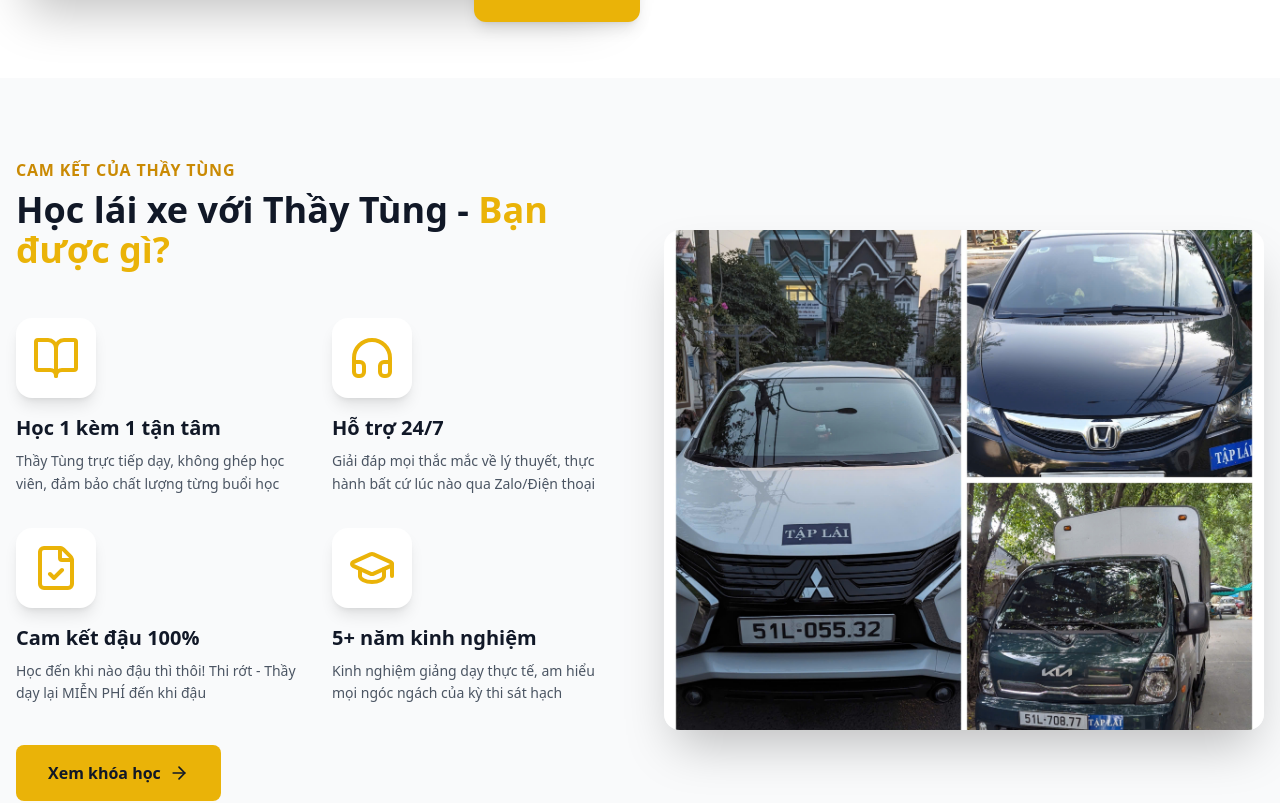
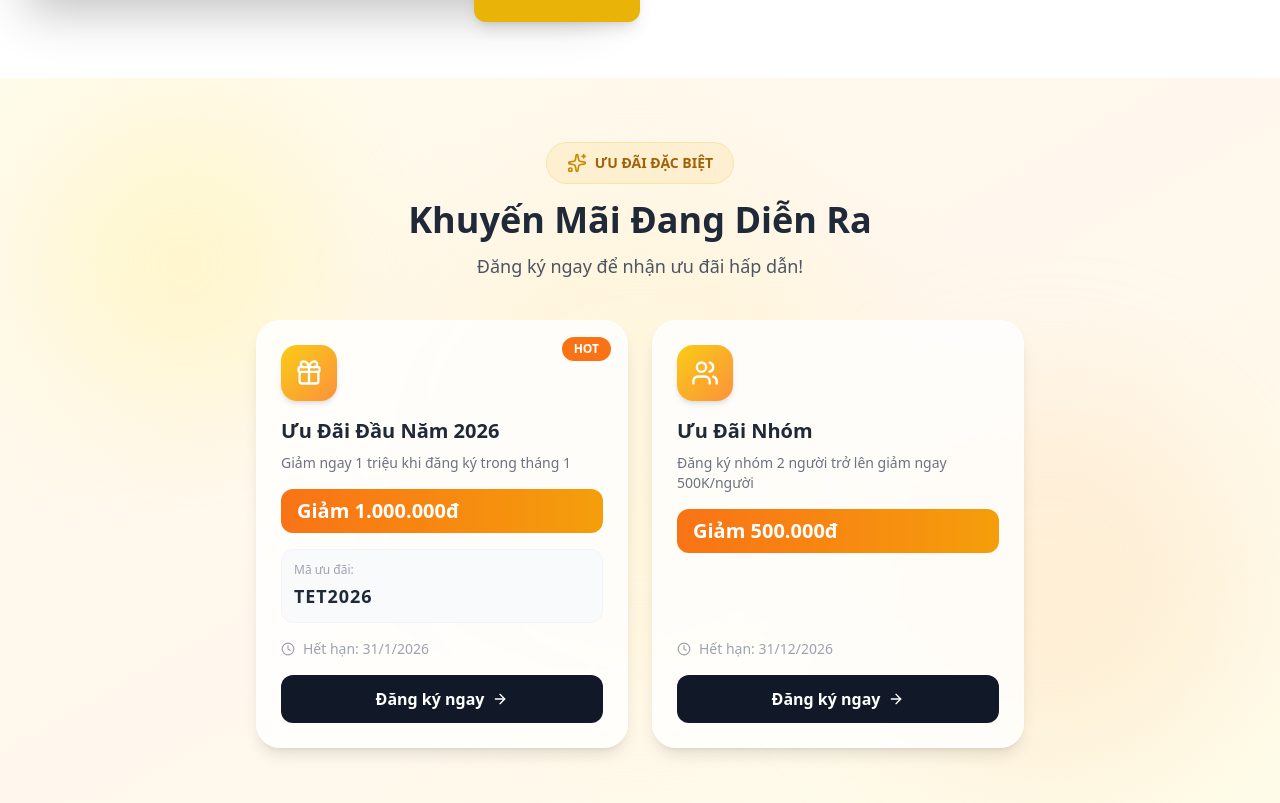
Before and after one commit to giahuyoke/day-lai-xe, a Next.js app: page / in a window 1280 px wide. Shown: the part 1456-2259 px from the top of the page. Built offline with nearby package versions, Linux system fonts and the light colour scheme; no server answers; the database is empty.

Commit message:
feat: add promotions section with dynamic display of active promotions

```diff
--- a/components/public/landing-page-client.tsx
+++ b/components/public/landing-page-client.tsx
@@ -20,6 +20,9 @@ import {
   Star,
   Quote,
   Eye,
+  Gift,
+  Users,
+  Sparkles,
 } from "lucide-react";
 import type { SiteData } from "@/lib/api/services";
 import { formatCurrencyVND } from "@/lib/api/services";
@@ -168,6 +171,7 @@ const LandingPageClient = ({ data }: LandingPageClientProps) => {
 
   const { pricing, contact, promotions } = data;
   const activePromo = promotions.find((p) => p.isActive);
+  const activePromotions = promotions.filter((p) => p.isActive);
 
   const whyChooseUs = [
     {
@@ -398,6 +402,110 @@ const LandingPageClient = ({ data }: LandingPageClientProps) => {
           </div>
         </div>
       </section>
+
+      {/* === PROMOTIONS SECTION === */}
+      {activePromotions.length > 0 && (
+        <section className="py-16 bg-gradient-to-br from-amber-50 via-orange-50 to-yellow-50 relative overflow-hidden">
+          {/* Soft background decorations */}
+          <div className="absolute inset-0">
+            <div className="absolute top-10 left-10 w-72 h-72 bg-yellow-200/30 rounded-full blur-3xl" />
+            <div className="absolute bottom-10 right-10 w-96 h-96 bg-orange-200/30 rounded-full blur-3xl" />
+            <div className="absolute top-1/2 left-1/2 -translate-x-1/2 -translate-y-1/2 w-[500px] h-[500px] bg-amber-100/40 rounded-full blur-3xl" />
+          </div>
+
+          <div className="container mx-auto px-4 relative z-10">
+            <div className="text-center mb-10">
+              <div className="inline-flex items-center gap-2 bg-yellow-500/10 border border-yellow-500/20 px-5 py-2.5 rounded-full mb-4">
+                <Sparkles className="w-5 h-5 text-yellow-600" />
+                <span className="text-yellow-700 font-semibold text-sm">
+                  ƯU ĐÃI ĐẶC BIỆT
+                </span>
+              </div>
+              <h2 className="text-3xl md:text-4xl font-bold text-gray-800 mb-3">
+                Khuyến Mãi Đang Diễn Ra
+              </h2>
+              <p className="text-gray-600 text-lg">
+                Đăng ký ngay để nhận ưu đãi hấp dẫn!
+              </p>
+            </div>
+
+            <div
+              className={`grid gap-6 ${activePromotions.length === 1 ? "max-w-md mx-auto" : activePromotions.length === 2 ? "md:grid-cols-2 max-w-3xl mx-auto" : "md:grid-cols-2 lg:grid-cols-3"}`}
+            >
+              {activePromotions.map((promo, idx) => (
+                <div
+                  key={promo.id}
+                  className="bg-white/80 backdrop-blur-sm rounded-3xl p-6 shadow-lg hover:shadow-xl transition-all duration-300 relative overflow-hidden border border-white/50 group flex flex-col"
+                >
+                  {/* Subtle accent */}
+                  {idx === 0 && (
+                    <div className="absolute top-4 right-4 bg-orange-500 text-white text-xs font-semibold px-3 py-1 rounded-full">
+                      HOT
+                    </div>
+                  )}
+
+                  {/* Icon */}
+                  <div className="w-14 h-14 bg-gradient-to-br from-yellow-400 to-orange-400 rounded-2xl flex items-center justify-center mb-4 shadow-md group-hover:scale-105 transition-transform">
+                    {promo.title.toLowerCase().includes("nhóm") ? (
+                      <Users className="w-7 h-7 text-white" />
+                    ) : (
+                      <Gift className="w-7 h-7 text-white" />
+                    )}
+                  </div>
+
+                  {/* Content */}
+                  <h3 className="text-xl font-bold text-gray-800 mb-2">
+                    {promo.title}
+                  </h3>
+                  <p className="text-gray-500 mb-4 text-sm">
+                    {promo.description}
+                  </p>
+
+                  {/* Discount badge */}
+                  {promo.discountVND > 0 && (
+                    <div className="bg-gradient-to-r from-orange-500 to-amber-500 text-white px-4 py-2 rounded-xl inline-block mb-4">
+                      <span className="text-xl font-bold">
+                        Giảm {formatCurrencyVND(promo.discountVND)}
+                      </span>
+                    </div>
+                  )}
+
+                  {/* Code if exists */}
+                  {promo.code && (
+                    <div className="bg-gray-50 rounded-xl p-3 mb-4 border border-gray-100">
+                      <p className="text-xs text-gray-400 mb-1">Mã ưu đãi:</p>
+                      <p className="text-lg font-bold text-gray-800 tracking-wider">
+                        {promo.code}
+                      </p>
+                    </div>
+                  )}
+
+                  {/* Spacer to push button to bottom */}
+                  <div className="flex-grow"></div>
+
+                  {/* Expiry */}
+                  <div className="flex items-center gap-2 text-sm text-gray-400">
+                    <Clock size={14} />
+                    <span>
+                      Hết hạn:{" "}
+                      {new Date(promo.validUntil).toLocaleDateString("vi-VN")}
+                    </span>
+                  </div>
+
+                  {/* CTA Button */}
+                  <button
+                    onClick={() => handleScrollTo("contact")}
+                    className="w-full mt-4 py-3 bg-gray-900 text-white font-semibold rounded-xl hover:bg-gray-800 transition-all flex items-center justify-center gap-2"
+                  >
+                    Đăng ký ngay
+                    <ArrowRight size={16} />
+                  </button>
+                </div>
+              ))}
+            </div>
+          </div>
+        </section>
+      )}
 
       {/* === WHY CHOOSE US === */}
       <section className="py-20 bg-gray-50">
```
